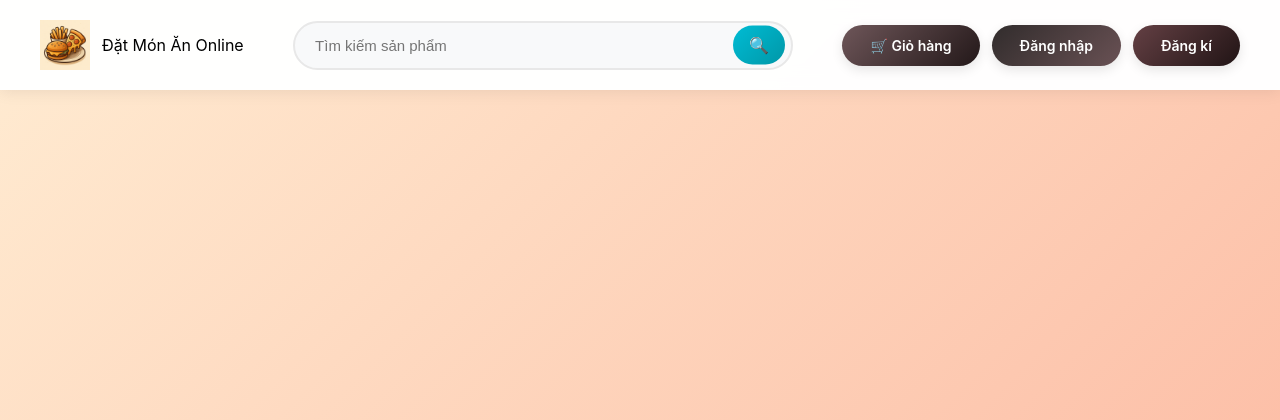
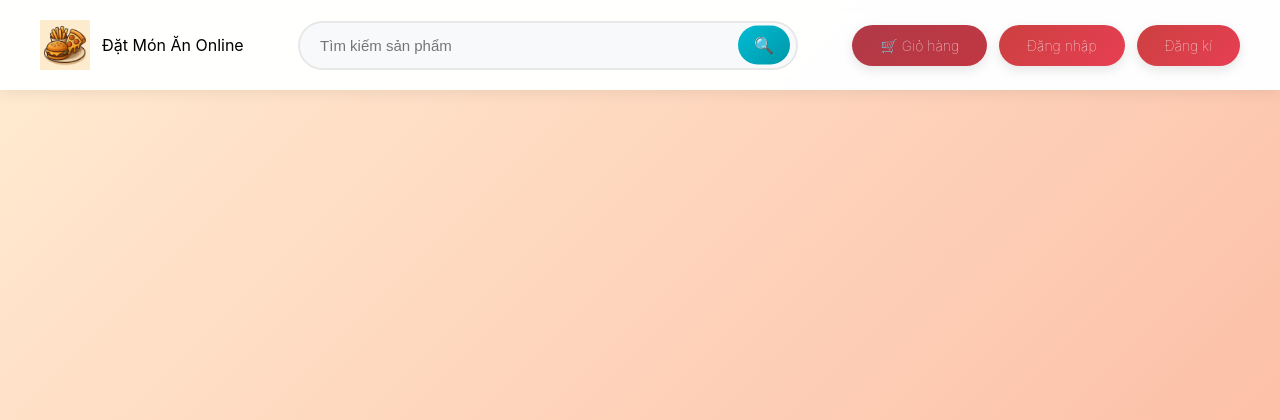
Before and after one commit to huuhanhvn/-Odering-Food-System, a PHP site: page / in a window 1280 px wide. Shown: the top 420 px of the page. Run offline with PHP 8.4, Linux system fonts and the light colour scheme.

Commit message:
sua lai giao dien

```diff
--- a/public/css/style.css
+++ b/public/css/style.css
@@ -96,27 +96,26 @@
             border-radius: 28px;
             cursor: pointer;
             font-size: 14px;
-            font-weight: 600;
+            font-weight: 90;
             transition: all 0.3s ease;
             text-decoration: none;
-            display: inline-flex;
+            display:inline-block;
             align-items: center;
-            gap: 8px;
             box-shadow: 0 4px 12px rgba(0,0,0,0.1);
         }
 
         .btn-cart {
-            background: linear-gradient(135deg, #6e5659 0%, #231819 100%);
+            background: linear-gradient(135deg, #b13947 0%, #c03843 100%);
             color: white;
         }
 
         .btn-login {
-            background: linear-gradient(135deg, #312c2c 0%, #695154 100%);
+            background: linear-gradient(135deg, #cb4040 0%, #e73f53 100%);
             color: white;
         }
 
         .btn-admin {
-            background: linear-gradient(135deg, #644044 0%, #211415 100%);
+ background: linear-gradient(135deg, #cb4040 0%, #e73f53 100%);
             color: white;
         }
 
--- a/public/index.php
+++ b/public/index.php
@@ -104,7 +104,7 @@ if ($search) {
 
         <div class="header-actions">
             <a href="#" class="btn btn-cart">🛒 Giỏ hàng</a>
-            <a href="#" class="btn btn-login">Đăng nhập</a>
+            <a href="login.php" class="btn btn-login">Đăng nhập</a>
             <a href="#" class="btn btn-admin">Đăng kí</a>
         </div>
     </div>
```
